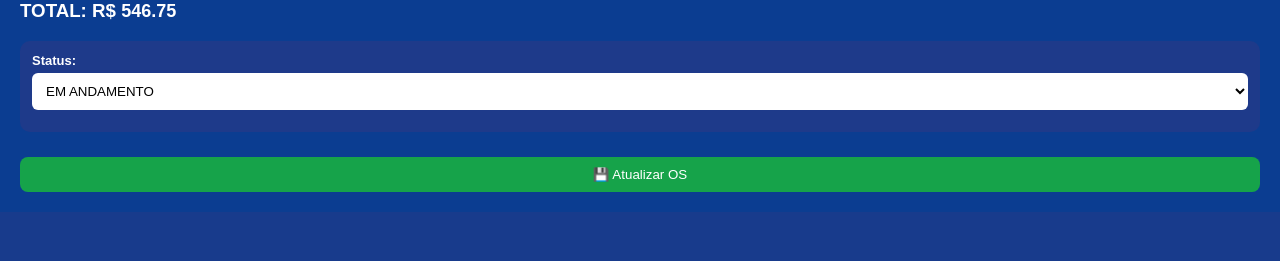
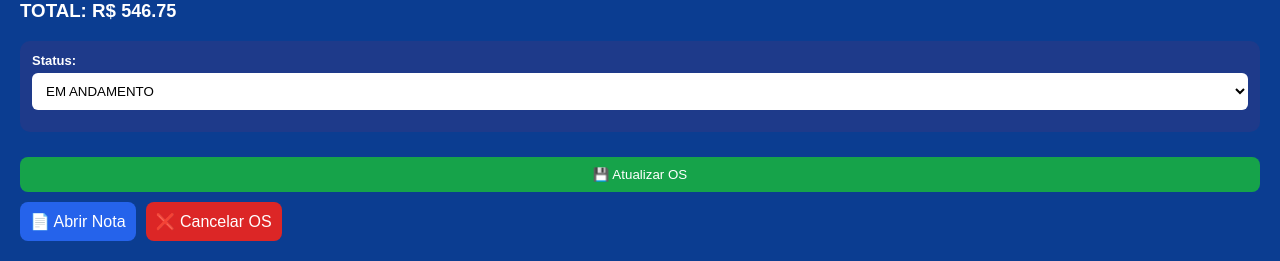
Before and after one commit to ouldair-lab/sistema-oficina-housecar, a Flask app: page /abrir_os/1 in a window 1280 px wide. Shown: the part 3422-3683 px from the top of the page. Before the commit the page ends 3634 px from the top, so only its background shows below. Run offline with Flask 3, Linux system fonts and the light colour scheme; a user stored in the database is signed in; data comes from the database, SQL or seed files in the repository; data that the repository does not hold is empty.

Commit message:
correções os6 e os cancela

```diff
--- a/app.py
+++ b/app.py
@@ -348,7 +348,7 @@ def os_lista():
         ) as comissao_total
     FROM ordens o
     LEFT JOIN itens i ON o.id = i.ordem_id
-    WHERE o.status != 'FINALIZADA'
+    WHERE o.status != 'CANCELADA'
     """
 
     params = []
@@ -545,6 +545,30 @@ def atualizar_os():
             valor_os=total,
             data=datetime.now().strftime("%d/%m/%Y %H:%M")
         )
+
+    return redirect("/os_lista")
+
+@app.route("/cancelar_os/<int:id>")
+def cancelar_os(id):
+    conn = conectar()
+    cursor = conn.cursor()
+
+    # Cancela OS
+    cursor.execute("""
+    UPDATE ordens
+    SET status = 'CANCELADA'
+    WHERE id = ?
+    """, (id,))
+
+    # Cancela receita vinculada
+    cursor.execute("""
+    UPDATE receitas
+    SET status = 'CANCELADO'
+    WHERE ordem_id = ?
+    """, (id,))
+
+    conn.commit()
+    conn.close()
 
     return redirect("/os_lista")
 
--- a/templates/ficha.html
+++ b/templates/ficha.html
@@ -217,7 +217,7 @@ button {
 
 <!-- 🔷 AÇÕES -->
 <div class="acoes">
-    <button onclick="window.print()">🖨️ Imprimir</button>
+    <button onclick="window.print()">🖨️ Imprimir / Salvar PDF</button>
 </div>
 
 <form method="POST" action="/os">
--- a/templates/os.html
+++ b/templates/os.html
@@ -161,8 +161,13 @@
 <div class="botoes">
     <button type="submit" class="btn-principal">💾 Atualizar OS</button>
 
-    {% if status == "FINALIZADA" %}
+    {% if id and id != 0 %}
     <a href="/gerar_nota/{{ id }}" class="btn-secundario" target="_blank">📄 Abrir Nota</a>
+    <a href="/cancelar_os/{{ id }}"
+        onclick="return confirm('Deseja realmente cancelar esta OS?')"
+        style="background:#dc2626; color:white; padding:10px; border-radius:8px; text-decoration:none;">
+        ❌ Cancelar OS
+    </a>
     {% endif %}
 </div>
 
```
